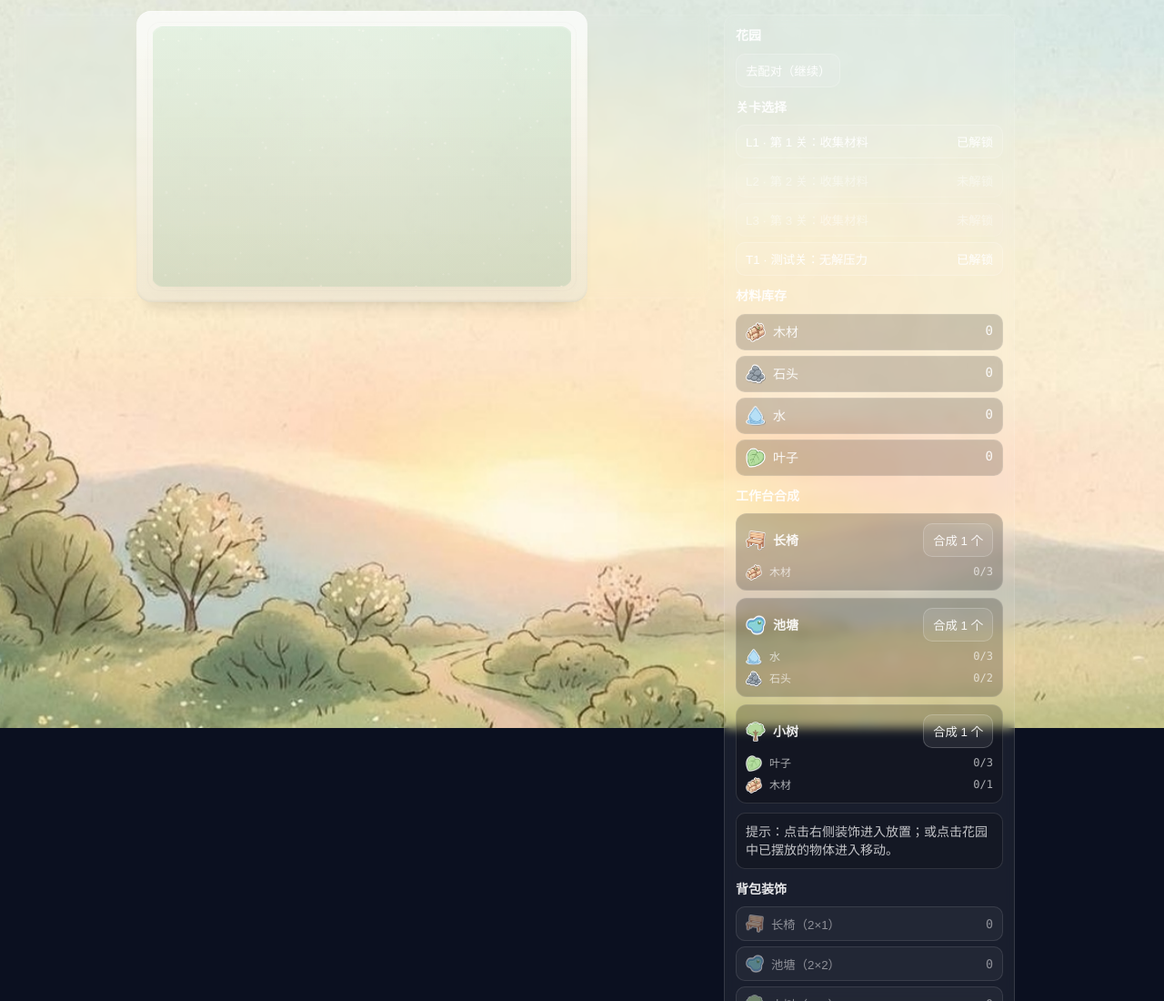
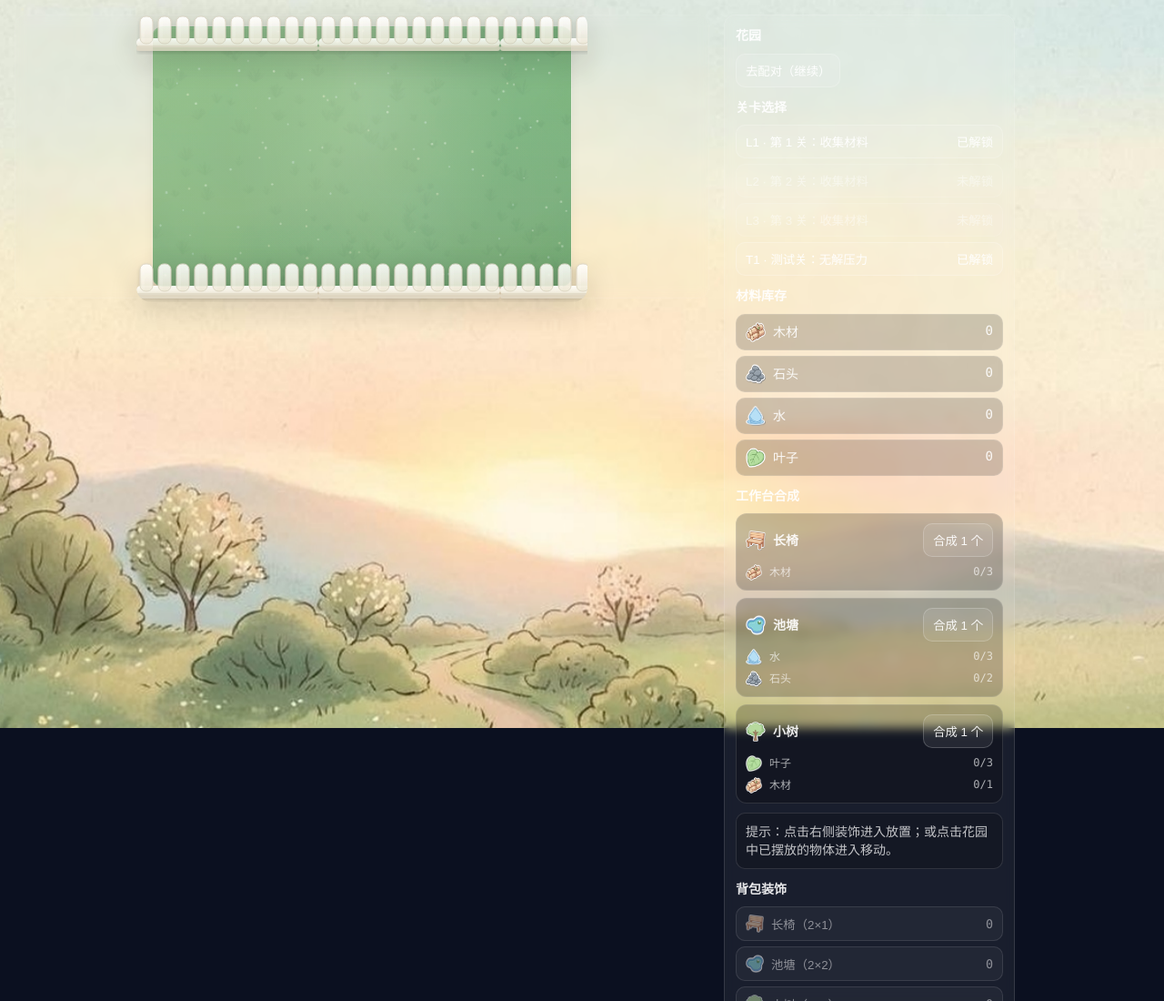
Before and after one commit to zhuoweishun/plant-lianliankan, a website built with Vite: page index.html in a window 1280 px wide. Shown: the top 1100 px of the page at 91% size. Built offline with nearby package versions, Linux system fonts and the light colour scheme.

Commit message:
fix(ui): use only top/bottom fence (remove white frame)

```diff
--- a/src/styles.css
+++ b/src/styles.css
@@ -237,38 +237,19 @@ code {
   filter: saturate(1.18) contrast(1.02);
 }
 
-/* 围栏：给“这是花园”一个明确语义边界（未来扩张可复用：repeat-x/repeat-y） */
+/* 围栏（仅上下）：保留“花园边界”的语义，但不做左右立面，避免视角违和 */
 .garden-grid::after {
   content: "";
   position: absolute;
   inset: -18px;
   pointer-events: none;
   border-radius: 16px;
-  /* 俯视木框花坛：与网格俯视视角一致 */
-  background: linear-gradient(
-    180deg,
-    rgba(255, 255, 255, 0.80),
-    rgba(234, 228, 212, 0.86)
-  );
-  box-shadow:
-    rgba(0, 0, 0, 0.22) 0 14px 22px -16px,
-    rgba(0, 0, 0, 0.12) 0 3px 10px -8px,
-    inset rgba(255, 255, 255, 0.50) 0 1px 0,
-    inset rgba(0, 0, 0, 0.12) 0 -2px 4px -2px;
+  background-image: var(--fence-h, none), var(--fence-h, none);
+  background-repeat: repeat-x, repeat-x;
+  background-size: 200px 48px, 200px 48px;
+  background-position: left top, left bottom;
   opacity: 0.92;
-}
-
-/* 木框的“内沿”（让它更像花坛框，而不是一条白边） */
-.garden-grid::before {
-  content: "";
-  position: absolute;
-  inset: -6px;
-  pointer-events: none;
-  border-radius: 14px;
-  box-shadow:
-    inset rgba(0, 0, 0, 0.16) 0 0 0 1px,
-    inset rgba(255, 255, 255, 0.20) 0 1px 0;
-  opacity: 0.55;
+  filter: drop-shadow(0 10px 18px rgba(0, 0, 0, 0.20));
 }
 
 .scene--garden .board-pane {
--- a/src/ui/scenes/GardenScene.ts
+++ b/src/ui/scenes/GardenScene.ts
@@ -398,6 +398,8 @@ export class GardenScene {
     this.gridEl.style.display = "grid";
     // 连续草地底图：用非平铺插画草（cover）避免“纹理感”，并可适配未来扩张
     this.gridEl.style.setProperty("--garden-ground", `url("${publicUrl("ui/backgrounds/garden/ground.png")}")`);
+    // 围栏仅上下：通过 CSS 变量注入以兼容 BASE_URL
+    this.gridEl.style.setProperty("--fence-h", `url("${publicUrl("ui/decor/fence-h.svg")}")`);
     this.gridEl.style.gridTemplateColumns = `repeat(${this.garden.width}, ${cellPx}px)`;
     this.gridEl.style.gridTemplateRows = `repeat(${this.garden.height}, ${cellPx}px)`;
     // 默认不显示格子分界线；放置/移动模式再显示 gap 帮助对齐
```
